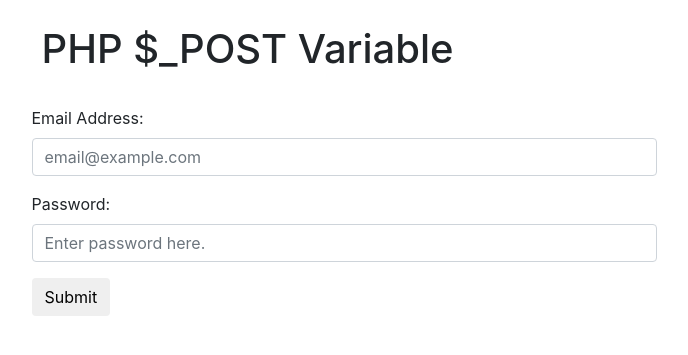
After one commit to Mastero2804/WEB-230-Assignments, a PHP site: page /extra-credit.php in a window 1280 px wide. The commit adds this page. Shown: the top 355 px of the page, without its empty margins (296-984 px from the left). Run offline with PHP 8.4, Linux system fonts and the light colour scheme.

Commit message:
completed php-post-variable

```diff
--- /dev/null
+++ b/series/php-post-variable/extra-credit.php
@@ -0,0 +1,54 @@
+
+<!-- Add bootstrap to give your form a little style. -->
+<link rel="stylesheet" href="https://maxcdn.bootstrapcdn.com/bootstrap/4.0.0/css/bootstrap.min.css" integrity="sha384-Gn5384xqQ1aoWXA+058RXPxPg6fy4IWvTNh0E263XmFcJlSAwiGgFAW/dAiS6JXm" crossorigin="anonymous">
+  <div class="fluid-container">
+    <div class="row justify-content-center">
+      <div class="col-6" style="padding:25px;">
+        <h1>PHP $_POST Variable</h1>
+      </div>
+    </div>
+    <?php
+
+      $match = 'pass123';
+      $msg = '';
+      $msgType = 'danger';
+
+      // Output the message and hide the login, when logged in, dynamically.
+      if ( isset($_POST['password']) ) {
+        $password = $_POST['password'];
+        if ( !empty($password)) {
+          if($password == $match){
+            $msg = 'Welcome! You are now logged in.';
+            $msgType = 'success';
+          }else{
+            $msg = 'Please try again.';
+          }
+        }else{
+          $msg = 'Please enter a password.';
+        }
+        echo '<div class="row justify-content-center"><div class="col-6"><div class="alert alert-'.$msgType.'" role="alert"><h5>'.$msg.'</h5></div></div></div>';
+      }
+      if($msgType != 'success'){
+    ?>
+    <div class="row justify-content-center">
+      <div class="col-6">
+        <form method="POST">
+          <div class="form-group">
+            <label for="username">Email Address:</label>
+            <!-- Validate the email address and make it a required field using the built in HTML functionality. -->
+            <input type="email" name="email" class="form-control" placeholder="email@example.com" value="" required>
+          </div>
+          <div class="form-group">
+            <label for="password">Password:</label>
+            <!-- Validate the password and make it a required field using the built in HTML functionality. -->
+            <input type="password" name="password" class="form-control" placeholder="Enter password here." value="" required>
+          </div>
+          <div>
+            <input type="submit" class="btn" value="Submit">
+          </div>
+        </form>
+      </div>
+    </div>
+  <?php } ?>
+
+  </div>
```
Also changed, not shown: series/php-post-variable/index.php (+6 -30 lines), series/php-post-variable/web-230-070-php-post-variable.jpg (deleted), series/php-post-variable/web-230-071-php-post-variable-extra-credit.jpg (added), series/php-post-variable/web-230-071-php-post-variable-view-request-header.jpg (added), series/php-post-variable/web-230-071-php-post-variable.jpg (added).
